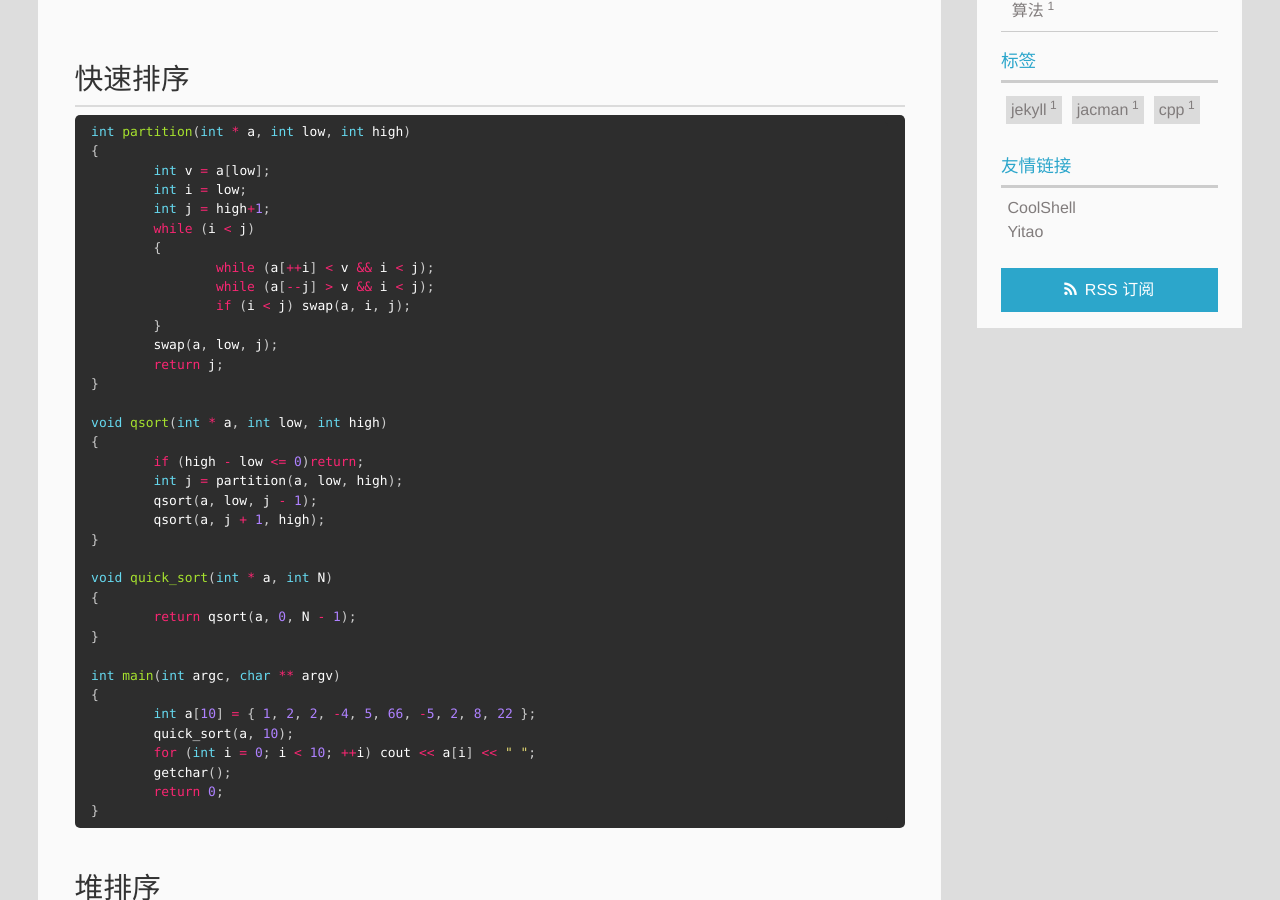
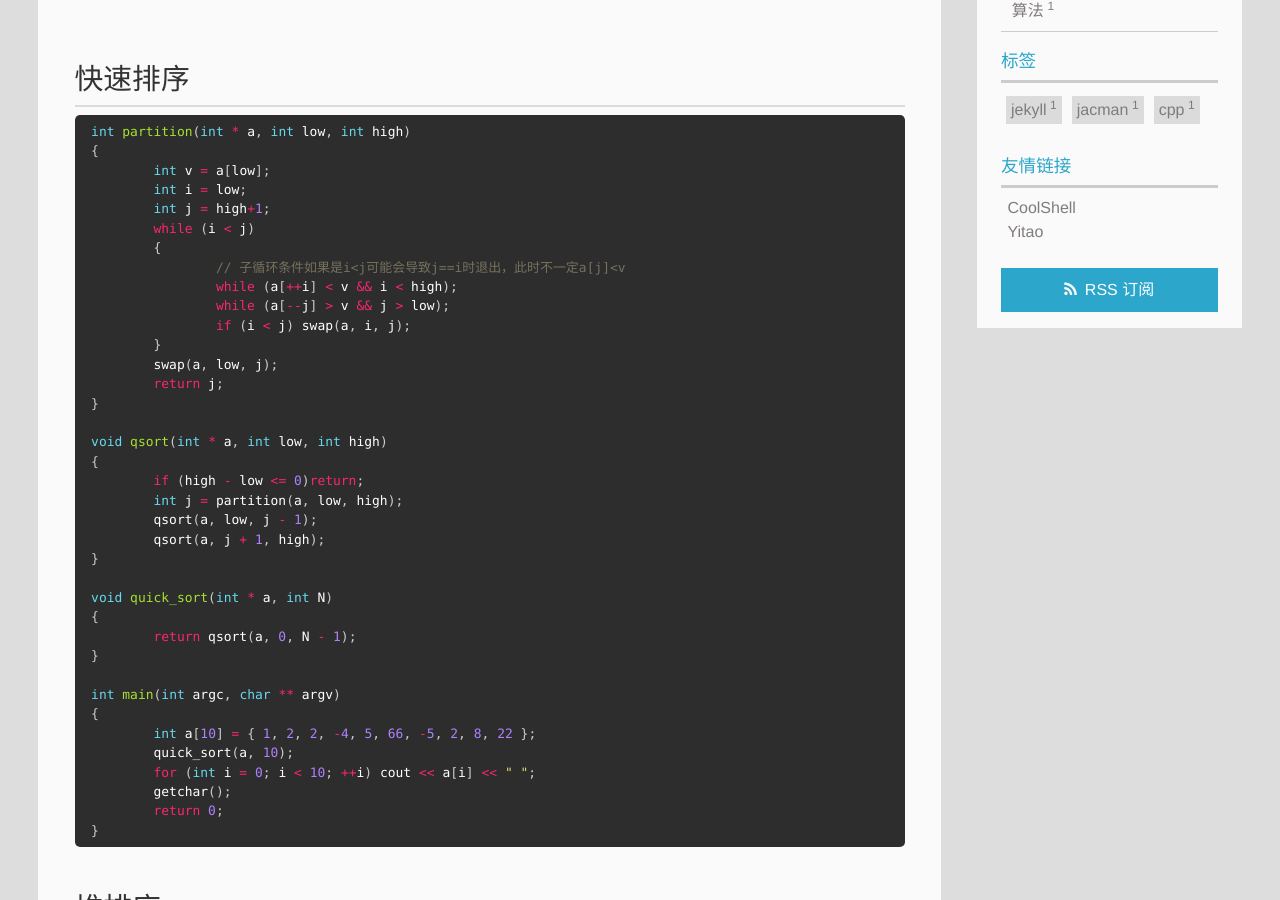
Before and after one commit to simonjoylet/simonjoylet.github.io, a Jekyll site: the page built from _posts/2017-07-17-sort.md, in a window 1280 px wide and 900 px high, scrolled down 348 px. Built offline with Jekyll 4.4.1, drawn with Linux system fonts in a browser that asks for light colours; comment, search, counter and statistics services are not loaded.

Commit message:
更新博文。

```diff
--- a/_posts/2017-07-17-sort.md
+++ b/_posts/2017-07-17-sort.md
@@ -21,8 +21,9 @@ int partition(int * a, int low, int high)
 	int j = high+1;
 	while (i < j)
 	{
-		while (a[++i] < v && i < j);
-		while (a[--j] > v && i < j);
+		// 子循环条件如果是i<j可能会导致j==i时退出，此时不一定a[j]<v
+		while (a[++i] < v && i < high);
+		while (a[--j] > v && j > low);
 		if (i < j) swap(a, i, j);
 	}
 	swap(a, low, j);
```
Also changed, not shown: _posts/2017-07-16-how-to-use-jacman.md (+6 -3 lines).
